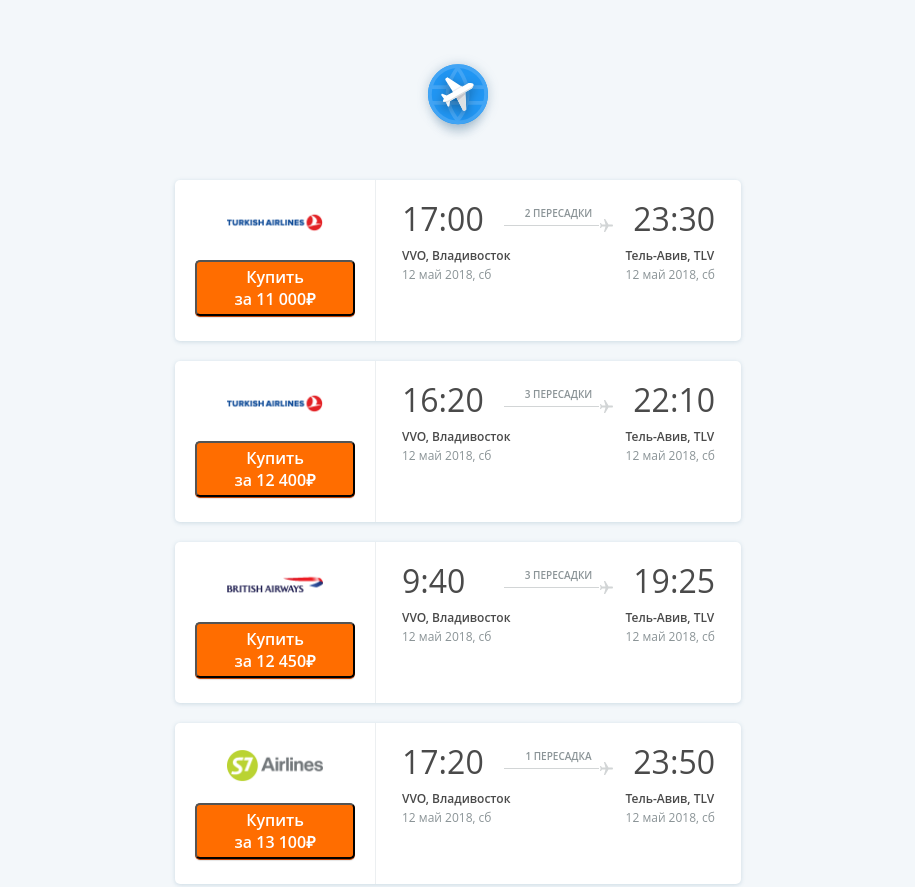
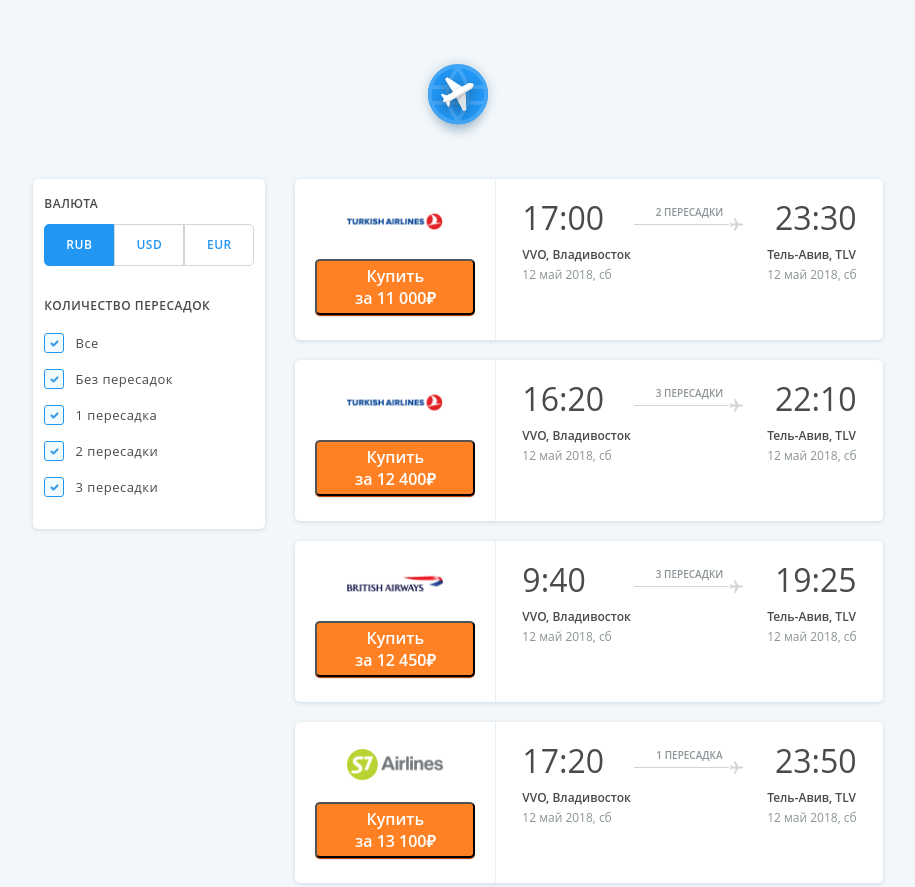
Before and after one commit to maxsmrnv/aviasales-frontend-task, a React app: page / in a window 1280 px wide. Shown: the top 887 px of the page, without its empty margins (182-1097 px from the left). Built offline with nearby package versions, Linux system fonts and the light colour scheme; some packages are replaced by stand-ins of ours.

Commit message:
control panel with filters

```diff
--- a/package.json
+++ b/package.json
@@ -21,9 +21,13 @@
   "dependencies": {
     "date-fns": "^1.30.1",
     "normalize.css": "^8.0.1",
+    "prop-types": "^15.7.2",
     "react": "^16.8.6",
     "react-dom": "^16.8.6",
     "react-hot-loader": "^4.8.4",
+    "react-redux": "^7.0.3",
+    "redux": "^4.0.1",
+    "redux-actions": "^2.6.5",
     "styled-components": "^4.2.0"
   },
   "devDependencies": {
--- /dev/null
+++ b/src/actions/actions.js
@@ -0,0 +1,5 @@
+import { createAction } from 'redux-actions';
+
+export const updateFilters = createAction('UPDATE_FILTERS');
+export const setOnlyFilters = createAction('SET_ONLY_FILTER');
+export const setAllFilters = createAction('SET_ALL_FILTERS');
--- a/src/components/BuyButton.js
+++ b/src/components/BuyButton.js
@@ -3,13 +3,13 @@ import PropTypes from 'prop-types';
 import styled from 'styled-components';
 
 const StyledButton = styled.button`
-  background-color: #ff6d00;
+  background-color: #FF8124;
   width: 160px;
   height: 56px;
   border-radius: 5px;
   box-shadow: 0px 2px 1px rgba(0, 0, 0, 0.1), 0px 1px 0px #d64d08;
+  outline: none;
 
-  font-family: 'Open Sans';
   font-style: normal;
   font-weight: 600;
   font-size: 16px;
--- /dev/null
+++ b/src/components/Checkbox.js
@@ -0,0 +1,45 @@
+import React from 'react';
+import styled from 'styled-components';
+import checkmark from '../media/icons/checkmark.png';
+import PropTypes from 'prop-types';
+
+const Styled = styled.div`
+  input {
+    display: none;
+  }
+  height: 20px;
+  input + label {
+    display: inline-block;
+    width: 18px;
+    height: 18px;
+    cursor: pointer;
+    background: #ffffff;
+    border: 1px solid #d2d5d6;
+    border-radius: 3px;
+  }
+
+  input:checked + label {
+    background: url(${checkmark}) no-repeat 5px;
+    border-radius: 3px;
+    border: 1px solid #2196f3;
+    background-color: #f2fcff;
+  }
+`;
+
+function Checkbox({ isChecked }) {
+  return (
+    <Styled>
+      <input onChange={()=>{}} type='checkbox' checked={isChecked} />
+      <label />
+    </Styled>
+  );
+}
+
+export default Checkbox;
+
+Checkbox.propsTypes = {
+  isChecked: PropTypes.bool
+};
+Checkbox.defaultProps = {
+  isChecked: false
+};
--- /dev/null
+++ b/src/components/CurrencySwitch.js
@@ -0,0 +1,75 @@
+import React from 'react';
+import PropTypes from 'prop-types';
+import styled from 'styled-components';
+
+const Styled = styled.div`
+  font-style: normal;
+  font-weight: 600;
+  font-size: 12px;
+  line-height: 22px;
+  letter-spacing: 0.5px;
+  text-transform: uppercase;
+`;
+
+const Input = styled.input`
+
+    display: none;
+
+    & + label:after {
+    content: '${props => props.value}';
+  }
+
+    &:first-of-type + label {
+    border-radius: 5px 0 0 5px;
+  }
+
+  &:last-of-type + label {
+    border-radius: 0 5px 5px 0;
+  }
+
+  & + label {
+    display: inline-grid;
+    justify-items: center;
+    align-items: center;
+    width: 68px;
+    height: 40px;
+    cursor: pointer;
+    background: #ffffff;
+    border: 1px solid #d2d5d6;
+    color: #2196f3;
+  }
+
+  &:hover + label {
+    background-color: #f2fcff;
+    color: #2196f3;
+    border: 1px solid #2196f3;
+  }
+
+  &:checked + label {
+    border: 1px solid #2196f3;
+    background-color: #2196f3;
+    color: #ffffff;
+  }
+
+`;
+
+function CurrencySwitch({ codes, active }) {
+  return (
+    <Styled>
+      {codes.map(code => (
+        <React.Fragment key={code}>
+          <Input
+            id={code}
+            type='radio'
+            name='currency'
+            value={code}
+            defaultChecked={code === active}
+          />
+          <label htmlFor={code} />
+        </React.Fragment>
+      ))}
+    </Styled>
+  );
+}
+
+export default CurrencySwitch;
--- a/src/components/FlightStops.js
+++ b/src/components/FlightStops.js
@@ -2,6 +2,7 @@ import React from 'react';
 import PropTypes from 'prop-types';
 import styled from 'styled-components';
 import Grid from './Grid';
+import stopForms from '../utils/wordForms'
 
 const PlaneSvg = () => {
   return (
@@ -31,7 +32,6 @@ const Line = styled.div`
 `;
 
 const StopsInfo = styled.span`
-  font-family: 'Open Sans';
   font-style: normal;
   font-weight: 600;
   font-size: 10px;
@@ -39,20 +39,12 @@ const StopsInfo = styled.span`
   color: #8b9497;
 `;
 
-var wordForm = function(num) {
-  const cases = [2, 0, 1, 1, 1, 2];
-  const forms = ['ПЕРЕСАДКА', 'ПЕРЕСАДКИ', 'ПЕРЕСАДОК'];
-  const correct =
-    num % 100 > 4 && num % 100 < 20 ? 2 : cases[num % 10 < 5 ? num % 10 : 5];
-  return forms[correct];
-};
-
 export default function FlightStops(props) {
   const { stops } = props;
   const renderStopsCount =
     stops > 0 ? (
       <StopsInfo>
-        {stops} {wordForm(stops)}
+        {stops} {stopForms(stops)}
       </StopsInfo>
     ) : null;
 
--- a/src/components/Grid.js
+++ b/src/components/Grid.js
@@ -3,22 +3,22 @@ import PropTypes from 'prop-types';
 import styled from 'styled-components';
 
 const Cell = styled.div`
-  grid-column: span ${props => props.W};
-  grid-row: span ${props => props.H};
+  grid-column: ${props => props.W};
+  grid-row: ${props => props.H};
   justify-self: ${props => props.justify};
   align-self: ${props => props.align};
 `;
 
 Cell.propTypes = {
-  W: PropTypes.number,
-  H: PropTypes.number,
+  W: PropTypes.string,
+  H: PropTypes.string,
   justify: PropTypes.string,
   align: PropTypes.string
 };
 
 Cell.defaultProps = {
-  W: 1,
-  H: 1,
+  W: 'span 1',
+  H: 'span 1',
   justify: 'start',
   align: 'start'
 };
--- a/src/components/PointDetails.js
+++ b/src/components/PointDetails.js
@@ -5,7 +5,6 @@ import ru from 'date-fns/locale/ru';
 import PropTypes from 'prop-types';
 
 const StyledTime = styled.span`
-  font-family: 'Open Sans';
   font-style: normal;
   font-weight: normal;
   font-size: 32px;
@@ -15,7 +14,6 @@ const StyledTime = styled.span`
 `;
 
 const StyledDate = styled.span`
-  font-family: 'Open Sans';
   font-style: normal;
   font-weight: normal;
   font-size: 12px;
@@ -24,7 +22,6 @@ const StyledDate = styled.span`
 `;
 
 const StyledAirport = styled.span`
-  font-family: 'Open Sans';
   font-style: normal;
   font-weight: 600;
   font-size: 12px;
--- /dev/null
+++ b/src/components/StopsFilter.js
@@ -0,0 +1,59 @@
+import React from 'react';
+import styled from 'styled-components';
+import stopForms from '../utils/wordForms';
+
+const Wrapper = styled.div`
+  font-style: normal;
+  font-weight: normal;
+  font-size: 13px;
+
+  color: #4a4a4a;
+
+  cursor: pointer;
+  user-select: none;
+  display: grid;
+  grid-template-columns: 2fr 5fr 4fr;
+  align-items: center;
+  justify-items: center;
+  width: 100%;
+  height: 36px;
+  &:hover {
+    background-color: #f1fcff;
+  }
+
+  &:hover > .onlyButton {
+    display: block;
+  }
+
+  .onlyButton:hover {
+    display: block;
+    color: #ff8124;
+  }
+`;
+
+const StyledStopTitle = styled.span`
+  justify-self: start;
+`;
+
+const stopsFormExtended = stopsCount => {
+  switch (true) {
+    case stopsCount === 0:
+      return 'Без пересадок';
+    case stopsCount === -1:
+      return 'Все';
+    default:
+      return `${stopsCount} ${stopForms(stopsCount).toLowerCase()}`;
+  }
+};
+
+function StopsFilter({ stopsCount, checkbox, button, updateFilters }) {
+  return (
+    <Wrapper onClick={updateFilters}>
+      {checkbox}
+      <StyledStopTitle>{stopsFormExtended(stopsCount)}</StyledStopTitle>
+      {button}
+    </Wrapper>
+  );
+}
+
+export default StopsFilter;
--- a/src/components/Ticket.js
+++ b/src/components/Ticket.js
@@ -1,6 +1,6 @@
 import React from 'react';
 import styled from 'styled-components';
-import PropTypes from 'prop-types';
+import PropTypes from 'prop-types'
 
 import BuyButton from './BuyButton';
 import FlightStops from './FlightStops';
@@ -12,8 +12,8 @@ const TicketWrapper = styled.div`
   background: #ffffff;
   box-shadow: 0px 1px 4px rgba(91, 137, 164, 0.25);
   border-radius: 5px;
-  width: 566px;
-  height: 161px;
+  /* width: 566px;
+  height: 161px; */
 `;
 
 const TicketButton = styled.div`
@@ -59,16 +59,16 @@ export default function Ticket(props) {
         <Vl />
         <TicketContent>
           <Grid templateCols={'repeat(6, 1fr)'} gap={'10px'}>
-            <Grid.Cell W={2}>
+            <Grid.Cell W={'span 2'}>
               <PointDetails.Time time={departure_time} />
             </Grid.Cell>
-            <Grid.Cell W={2} justify={'center'}>
+            <Grid.Cell W={'span 2'} justify={'center'}>
               <FlightStops stops={stops} />
             </Grid.Cell>
-            <Grid.Cell W={2} justify={'end'}>
+            <Grid.Cell W={'span 2'} justify={'end'}>
               <PointDetails.Time time={arrival_time} />
             </Grid.Cell>
-            <Grid.Cell W={3}>
+            <Grid.Cell W={'span 3'}>
               <PointDetails.Airport
                 isDeparture
                 code={origin}
@@ -77,7 +77,7 @@ export default function Ticket(props) {
               <br />
               <PointDetails.Day date={departure_date} />
             </Grid.Cell>
-            <Grid.Cell W={3} justify={'end'}>
+            <Grid.Cell W={'span 3'} justify={'end'}>
               <PointDetails.Airport
                 code={destination}
                 city={destination_name}
--- a/src/features/App.js
+++ b/src/features/App.js
@@ -1,36 +1,64 @@
 import React, { Component } from 'react';
 import { hot } from 'react-hot-loader/root';
 import styled from 'styled-components';
-import Ticket from '../components/Ticket';
-import data from '../data/tickets.json';
 import Grid from '../components/Grid';
 import Logo from '../components/Logo';
+import ControlPanel from './ControlPanel';
+import TicketList from './TicketsList';
+import { tickets } from '../data/tickets.json';
+import { Provider } from 'react-redux';
+import { createStore } from 'redux';
+import reducer from '../reducers';
+
+/* eslint-disable no-underscore-dangle */
+const ext = window.__REDUX_DEVTOOLS_EXTENSION__;
+const devtoolMiddleware = ext && ext();
+/* eslint-enable */
+const initialState = {
+  tickets: tickets,
+  filters: {
+    ...tickets.reduce((acc, ticket) => {
+      return { ...acc, [ticket.stops]: { stops: ticket.stops, isChecked: true } };
+    }, {})
+  }
+};
+/* eslint-disable no-underscore-dangle */
+const store = createStore(reducer, initialState, devtoolMiddleware);
+/* eslint-enable */
 
 const LogoWrapper = styled.div`
   margin: 50px 0 36px 0;
 `;
 
+const Container = styled.div`
+  width: 1024px;
+  margin: auto;
+`;
+
 class App extends Component {
-  sortTicketsAsc = ({ price }, { price: next }) =>
-    parseFloat(price) - parseFloat(next);
-
-  renderTickets = () => {
-    if (!data.tickets) {
-      return null;
-    }
-    return data.tickets
-      .sort(this.sortTicketsAsc)
-      .map((ticket, i) => <Ticket key={i} {...ticket} />);
-  };
-
   render() {
     return (
-      <Grid justifyContent={'center'} justifyItems={'center'}>
-        <LogoWrapper>
-          <Logo />
-        </LogoWrapper>
-        <Grid gap={'20px'}>{this.renderTickets()}</Grid>
-      </Grid>
+      <Provider store={store}>
+        <Container>
+          <Grid templateCols={'repeat(12,1fr)'} gap={'0 24px'}>
+            <Grid.Cell W={'span 12'} justify={'center'}>
+              <LogoWrapper>
+                <Logo />
+              </LogoWrapper>
+            </Grid.Cell>
+            <Grid.Cell W={'2 / span 3'}>
+              <ControlPanel />
+            </Grid.Cell>
+            <Grid.Cell W={'5 / span 7'}>
+              {tickets && tickets.length && (
+                <Grid gap={'20px'}>
+                  <TicketList />
+                </Grid>
+              )}
+            </Grid.Cell>
+          </Grid>
+        </Container>
+      </Provider>
     );
   }
 }
--- /dev/null
+++ b/src/features/ControlPanel.js
@@ -0,0 +1,52 @@
+import React from 'react';
+import styled from 'styled-components';
+
+import CurrencySwitch from '../components/CurrencySwitch';
+import FilterList from './FilterList';
+import Grid from '../components/Grid';
+
+const Wrapper = styled.div`
+  background: #ffffff;
+  box-shadow: 0px 1px 4px rgba(91, 137, 164, 0.25);
+  border-radius: 5px;
+  width: 232px;
+  padding-bottom: 24px;
+
+  font-style: normal;
+  font-weight: 600;
+  font-size: 12px;
+  line-height: 19px;
+  letter-spacing: 0.5px;
+
+  color: #4a4a4a;
+`;
+
+const currency = {
+  codes: ['RUB', 'USD', 'EUR'],
+  active: 'RUB'
+};
+
+const Span = styled.span`
+  margin-top: ${props => props.marginTop};
+  margin-bottom: ${props => props.marginBottom};
+`;
+
+export default class ControlPanel extends React.Component {
+  render() {
+    return (
+      <Wrapper>
+        <Grid justifyContent={'center'}>
+          <Span marginBottom={'11px'} marginTop={'15px'}>
+            ВАЛЮТА
+          </Span>
+          <CurrencySwitch {...currency} />
+          <Span marginBottom={'10px'} marginTop={'30px'}>
+            КОЛИЧЕСТВО ПЕРЕСАДОК
+          </Span>
+        </Grid>
+        <FilterList />
+
+      </Wrapper>
+    );
+  }
+}
--- /dev/null
+++ b/src/features/FilterList.js
@@ -0,0 +1,85 @@
+import React from 'react';
+import StopsFilter from '../components/StopsFilter';
+import { connect } from 'react-redux';
+import * as actions from '../actions/actions';
+import Checkbox from '../components/Checkbox';
+import styled from 'styled-components';
+
+const Only = styled.button`
+  color: #2196f3;
+  background-color: inherit;
+  border: none;
+  display: none;
+  height: inherit;
+  cursor: pointer;
+  outline: none;
+`;
+
+const mapStateToProps = state => {
+  const props = {
+    filters: state.filters
+  };
+  return props;
+};
+
+const actionCreators = {
+  updateFilters: actions.updateFilters,
+  setAllFilters: actions.setAllFilters,
+  setOnlyFilters: actions.setOnlyFilters
+};
+
+class FilterList extends React.Component {
+  updateFilterHandler = stops => e => {
+    e.stopPropagation();
+    const { updateFilters } = this.props;
+    updateFilters(stops);
+  };
+  onlyBtnHandler = stops => e => {
+    e.stopPropagation();
+    const { setOnlyFilters } = this.props;
+    setOnlyFilters(stops);
+  };
+
+  setAllFiltersHandler = allIsChecked => e => {
+    e.stopPropagation();
+    const { setAllFilters } = this.props;
+    setAllFilters(allIsChecked);
+  };
+
+  render() {
+    const { filters } = this.props;
+    const allIsChecked = Object.values(filters).reduce((acc, filter) => {
+      return acc && filter.isChecked;
+    }, true);
+
+    return (
+      <>
+        {/* tech row means "all flight-stops" */}
+        <StopsFilter
+          updateFilters={this.setAllFiltersHandler(allIsChecked)}
+          stopsCount={-1}
+          checkbox={<Checkbox isChecked={allIsChecked} />}
+        />
+        {/* flight-stops from loaded tickets */}
+        {Object.values(filters).map(({ stops, isChecked }) => (
+          <StopsFilter
+            updateFilters={this.updateFilterHandler(stops)}
+            key={stops}
+            stopsCount={stops}
+            checkbox={<Checkbox isChecked={isChecked} />}
+            button={
+              <Only onClick={this.onlyBtnHandler(stops)} className='onlyButton'>
+                ТОЛЬКО
+              </Only>
+            }
+          />
+        ))}
+      </>
+    );
+  }
+}
+
+export default connect(
+  mapStateToProps,
+  actionCreators
+)(FilterList);
--- /dev/null
+++ b/src/features/TicketsList.js
@@ -0,0 +1,26 @@
+import React from 'react';
+import Ticket from '../components/Ticket';
+import { connect } from 'react-redux';
+
+const sortTicketsAsc = ({ price }, { price: next }) =>
+  parseFloat(price) - parseFloat(next);
+
+const mapStateToProps = state => {
+  const props = {
+    tickets: state.tickets,
+    filters: state.filters
+  };
+  return props;
+};
+
+class TicketsList extends React.Component {
+  render() {
+    const { tickets, filters } = this.props;
+    return tickets
+      .filter(({ stops }) => filters[stops].isChecked)
+      .sort(sortTicketsAsc)
+      .map((ticket, i) => <Ticket key={i} {...ticket} />);
+  }
+}
+
+export default connect(mapStateToProps)(TicketsList);
--- /dev/null
+++ b/src/reducers/index.js
@@ -0,0 +1,49 @@
+import { combineReducers } from 'redux';
+import { handleActions } from 'redux-actions';
+
+import * as actions from '../actions/actions';
+
+const tickets = (state = [], { type }) => {
+  switch (type) {
+    default:
+      return state;
+  }
+};
+
+const filters = handleActions(
+  {
+    [actions.updateFilters](state, { payload }) {
+      const newState = {
+        ...state,
+        [payload]: { ...state[payload], isChecked: !state[payload].isChecked }
+      };
+      return newState;
+    },
+    [actions.setAllFilters](state, { payload }) {
+      console.log(payload);
+      const newState = Object.values(state).reduce((acc, filter) => {
+        const newFilter = {
+          [filter.stops]: { ...filter, isChecked: !payload }
+        };
+        return { ...acc, ...newFilter };
+      }, {});
+      return newState;
+    },
+    [actions.setOnlyFilters](state, { payload }) {
+      const newState = Object.values(state).reduce((acc, filter) => {
+        const newFilter =
+          filter.stops === payload
+            ? { [filter.stops]: { ...filter, isChecked: true } }
+            : { [filter.stops]: { ...filter, isChecked: false } };
+        return { ...acc, ...newFilter };
+      }, {});
+      return newState;
+    }
+  },
+  {}
+);
+
+export default combineReducers({
+  tickets,
+  filters
+});
--- a/src/style.css
+++ b/src/style.css
@@ -2,4 +2,5 @@
 
 body {
   background-color: #f3f7fa;
+  font-family: 'Open Sans';
 }
--- /dev/null
+++ b/src/utils/wordForms.js
@@ -0,0 +1,7 @@
+export default function stopForms(num) {
+  const cases = [2, 0, 1, 1, 1, 2];
+  const forms = ['ПЕРЕСАДКА', 'ПЕРЕСАДКИ', 'ПЕРЕСАДОК'];
+  const correct =
+    num % 100 > 4 && num % 100 < 20 ? 2 : cases[num % 10 < 5 ? num % 10 : 5];
+  return forms[correct];
+}
```
Also changed, not shown: src/media/icons/checkmark.png (added), 1 other file.
